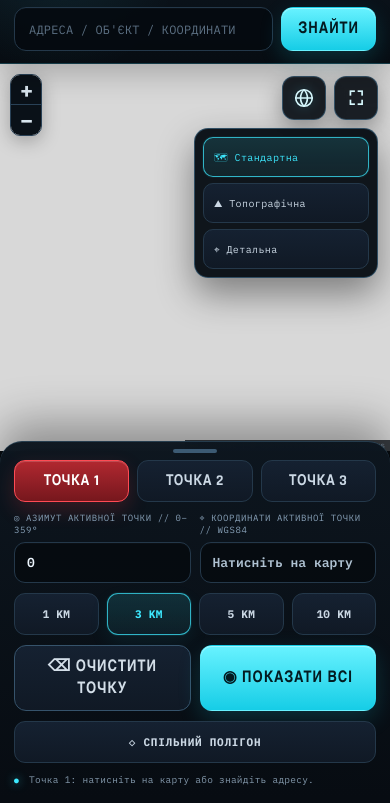
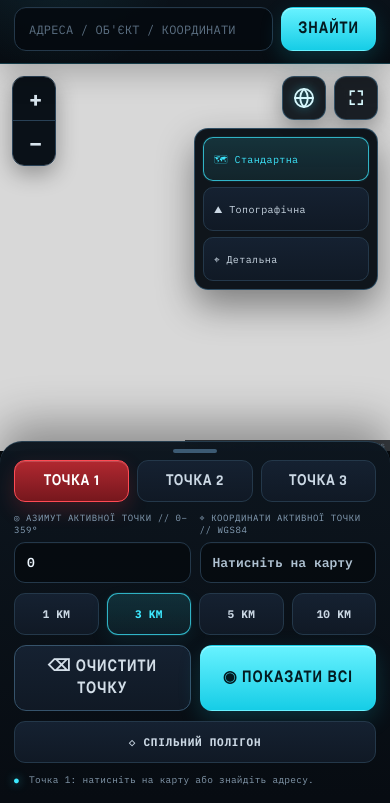
Before and after one commit to InvaderAZim/osm-bs-sector-bot, a website: page src/app.html in a window 390 px wide. Both pictures are taken after a click on the button "Вибір карти". Shown: the part 41-844 px from the top of the page. Drawn offline with nearby package versions, Linux system fonts and the light colour scheme.

Commit message:
Normalize mobile map controls and enhance globe icon

```diff
--- a/src/app.html
+++ b/src/app.html
@@ -80,16 +80,22 @@ button{cursor:pointer;touch-action:manipulation}
 .point-icon{width:28px;height:28px;border-radius:5px;border:2px solid rgba(255,255,255,.95);color:#fff;display:flex;align-items:center;justify-content:center;font-family:var(--font-mono);font-size:12px;font-weight:700;box-shadow:0 3px 12px rgba(0,0,0,.58),inset 0 0 0 1px rgba(0,0,0,.2);transform:rotate(45deg)}.point-icon>span{transform:rotate(-45deg)}
 .fullscreen-btn{position:absolute;z-index:1000;right:12px;top:12px;width:44px;height:44px;min-height:44px;border:1px solid rgba(81,133,170,.5);background:rgba(7,13,19,.91);backdrop-filter:blur(10px);color:#d8faff;border-radius:12px;padding:0;display:flex;align-items:center;justify-content:center;font-family:var(--font-mono);font-size:19px;font-weight:600;box-shadow:0 8px 22px rgba(0,0,0,.34),inset 0 1px 0 rgba(255,255,255,.04)}
 .layers-btn{position:absolute;z-index:1000;right:64px;top:12px;width:44px;height:44px;min-height:44px;border:1px solid rgba(81,133,170,.5);background:rgba(7,13,19,.91);backdrop-filter:blur(10px);color:#d8faff;border-radius:12px;padding:0;display:flex;align-items:center;justify-content:center;font-family:var(--font-mono);font-size:18px;font-weight:700;box-shadow:0 8px 22px rgba(0,0,0,.34),inset 0 1px 0 rgba(255,255,255,.04)}
-.layers-btn svg{width:22px;height:22px;display:block;stroke:currentColor;fill:none;stroke-width:1.8;stroke-linecap:round;stroke-linejoin:round;filter:drop-shadow(0 0 6px rgba(61,233,255,.22))}
+.layers-btn svg{width:24px;height:24px;display:block;stroke:currentColor;fill:none;stroke-width:1.85;stroke-linecap:round;stroke-linejoin:round;filter:drop-shadow(0 0 5px rgba(61,233,255,.34)) drop-shadow(0 0 10px rgba(61,233,255,.12))}
 .layers-menu{position:absolute;z-index:1001;right:12px;top:64px;width:184px;padding:8px;background:rgba(7,13,19,.96);border:1px solid rgba(81,133,170,.5);border-radius:14px;box-shadow:0 16px 36px rgba(0,0,0,.42);backdrop-filter:blur(14px);display:none;gap:6px}
 .layers-menu.open{display:grid}
-.layers-menu button{min-height:40px;border:1px solid var(--line);border-radius:10px;padding:8px 10px;background:linear-gradient(180deg,var(--surface-2),var(--surface));color:#cbd8e4;font-family:var(--font-mono);font-size:10px;letter-spacing:.04em;text-align:left}
+.layers-menu button{min-height:44px;border:1px solid var(--line);border-radius:10px;padding:8px 10px;background:linear-gradient(180deg,var(--surface-2),var(--surface));color:#cbd8e4;font-family:var(--font-mono);font-size:10px;letter-spacing:.04em;text-align:left}
 .layers-menu button.active{border-color:rgba(61,233,255,.72);color:var(--accent);background:linear-gradient(180deg,rgba(61,233,255,.14),rgba(61,233,255,.07));box-shadow:0 0 0 1px rgba(61,233,255,.06)}
 body.duga-fullscreen .layers-btn{position:fixed;top:auto;right:66px;bottom:max(18px,calc(env(safe-area-inset-bottom,0px) + 18px))}
 body.duga-fullscreen .layers-menu{position:fixed;top:auto;right:14px;bottom:max(72px,calc(env(safe-area-inset-bottom,0px) + 72px))}
-.leaflet-control-zoom a{background:#0a1118!important;color:#d8e5ee!important;border-color:#294156!important;font-family:var(--font-mono)!important}.leaflet-control-zoom a:hover{background:#12202c!important;color:var(--accent)!important}.leaflet-control-attribution{background:rgba(7,13,19,.76)!important;color:#7d91a4!important;font-family:var(--font-mono)!important;font-size:8px!important}.leaflet-control-attribution a{color:#a3c1d4!important}.leaflet-bar{border:1px solid #294156!important;box-shadow:0 5px 18px rgba(0,0,0,.26)!important;border-radius:10px!important;overflow:hidden}.leaflet-container{font-family:var(--font-mono)}
+.leaflet-control-zoom{margin-left:12px!important;margin-top:12px!important}
+.leaflet-control-zoom a{width:44px!important;height:44px!important;line-height:44px!important;background:#0a1118!important;color:#d8e5ee!important;border-color:#294156!important;font-family:var(--font-mono)!important;font-size:22px!important;font-weight:700!important;box-sizing:border-box!important}
+.leaflet-control-zoom a:hover{background:#12202c!important;color:var(--accent)!important}
+.leaflet-control-attribution{background:rgba(7,13,19,.76)!important;color:#7d91a4!important;font-family:var(--font-mono)!important;font-size:8px!important}
+.leaflet-control-attribution a{color:#a3c1d4!important}
+.leaflet-bar{width:44px!important;border:1px solid #294156!important;box-shadow:0 8px 22px rgba(0,0,0,.32)!important;border-radius:12px!important;overflow:hidden}
+.leaflet-container{font-family:var(--font-mono)}
 body.duga-fullscreen .top,body.duga-fullscreen .controls{display:none}body.duga-fullscreen #map{height:100vh;min-height:100vh}body.duga-fullscreen .fullscreen-btn{position:fixed;top:auto;right:14px;bottom:max(18px,calc(env(safe-area-inset-bottom,0px) + 18px))}
-@media(max-height:690px){.top{padding-top:max(7px,env(safe-area-inset-top));padding-bottom:8px;gap:7px}.controls{padding-top:15px;gap:7px}.field input{padding:9px 10px}.point-tabs button,.radii button,.common-polygon-btn{min-height:36px}.search input{padding:10px 11px}.search button,.btn{min-height:39px}.fullscreen-btn{width:40px;height:40px;min-height:40px}}
+@media(max-height:690px){.top{padding-top:max(7px,env(safe-area-inset-top));padding-bottom:8px;gap:7px}.controls{padding-top:15px;gap:7px}.field input{padding:9px 10px}.point-tabs button,.radii button,.common-polygon-btn{min-height:36px}.search input{padding:10px 11px}.search button,.btn{min-height:39px}.fullscreen-btn,.layers-btn{width:44px;height:44px;min-height:44px}}
 @media(max-width:360px){.mode{display:none}.grid{grid-template-columns:1fr}.field label{font-size:8.5px}.search button{padding-inline:12px}.title b{font-size:22px}}
 </style>
 </head>
```
